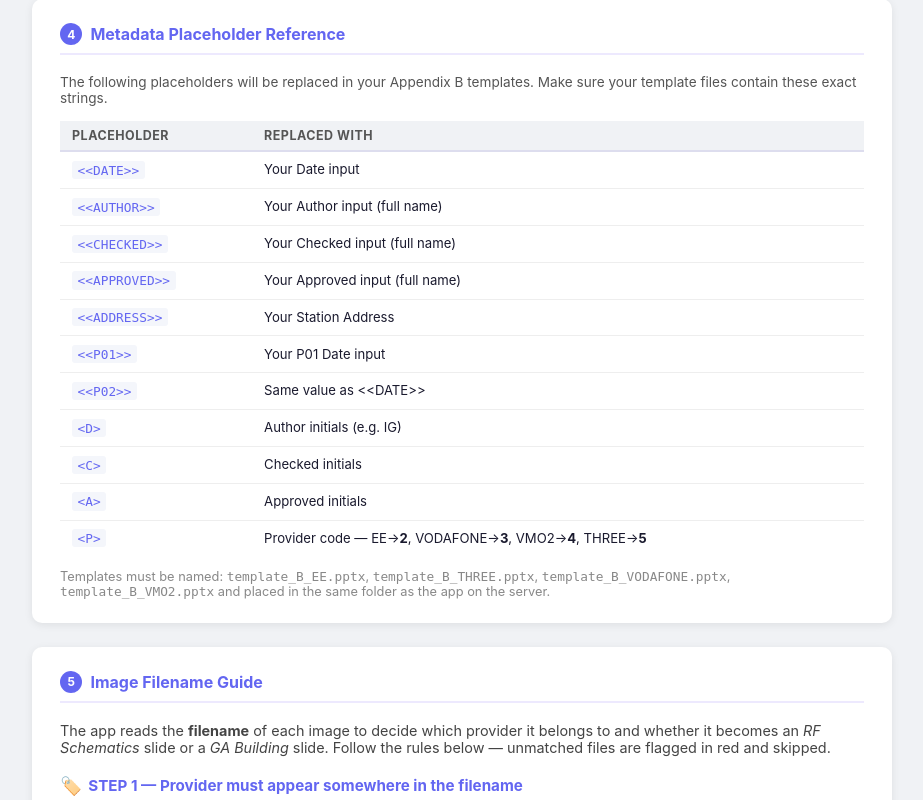
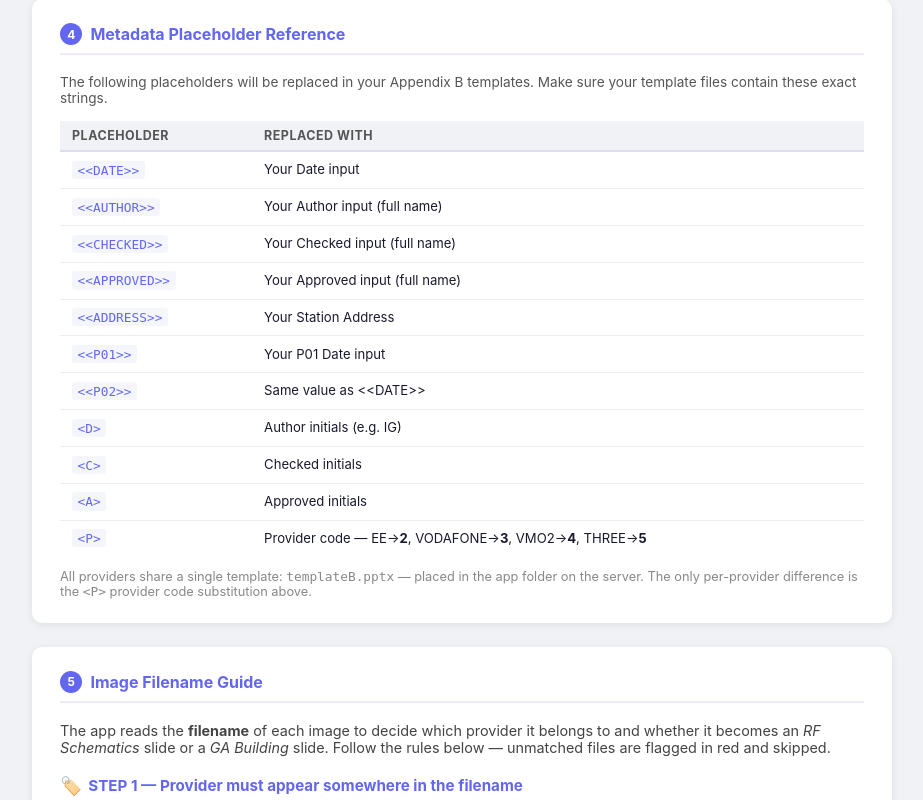
Before and after one commit to isaguven05/Appendix_A_Generator, a Flask app: page /appendix-b in a window 1280 px wide. Shown: the part 714-1514 px from the top of the page, without its empty margins (178-1101 px from the left). Run offline with Flask 3, Linux system fonts and the light colour scheme.

Commit message:
Fix Appendix B: use single shared templateB.pptx for all providers

```diff
--- a/app.py
+++ b/app.py
@@ -40,13 +40,8 @@ PROVIDERS = {
     "VMO2":     {"template": BASE_DIR / "Template_A_VMO2.pptx",     "label": "VMO2"},
 }
 
-# Provider → template file + display name  (Appendix B)
-PROVIDERS_B = {
-    "EE":       {"template": BASE_DIR / "template_B_EE.pptx",       "label": "EE"},
-    "THREE":    {"template": BASE_DIR / "template_B_THREE.pptx",     "label": "THREE"},
-    "VODAFONE": {"template": BASE_DIR / "template_B_VODAFONE.pptx",  "label": "VODAFONE"},
-    "VMO2":     {"template": BASE_DIR / "template_B_VMO2.pptx",      "label": "VMO2"},
-}
+# Appendix B uses ONE shared template for all providers
+TEMPLATE_B = BASE_DIR / "templateB.pptx"
 
 # Image filename prefix → provider key
 PREFIX_MAP = {
@@ -357,16 +352,11 @@ def generate_b():
         )
         return redirect(url_for("appendix_b_page"))
 
-    # ── Check templates exist ─────────────────────────────────────────────────
-    missing_templates = [
-        prov for prov in active_providers
-        if not PROVIDERS_B[prov]["template"].exists()
-    ]
-    if missing_templates:
+    # ── Check shared template exists ──────────────────────────────────────────
+    if not TEMPLATE_B.exists():
         flash(
-            f"Missing Appendix B template(s) for: {', '.join(missing_templates)}. "
-            f"Please add template_B_EE.pptx / template_B_THREE.pptx / "
-            f"template_B_VODAFONE.pptx / template_B_VMO2.pptx to the server.",
+            "Missing Appendix B template: templateB.pptx. "
+            "Please upload it to the server.",
             "error",
         )
         return redirect(url_for("appendix_b_page"))
@@ -379,11 +369,10 @@ def generate_b():
         for prov in ["EE", "THREE", "VODAFONE", "VMO2"]:
             if prov not in active_providers:
                 continue
-            info = PROVIDERS_B[prov]
             bkt  = buckets[prov]
             try:
                 pptx_bytes = generate_pptx_b(
-                    template_path      = str(info["template"]),
+                    template_path      = str(TEMPLATE_B),
                     date               = date,
                     author             = author,
                     checked            = checked,
--- a/templates/appendix_b.html
+++ b/templates/appendix_b.html
@@ -308,8 +308,8 @@
       </div>
 
       <p style="font-size:.8rem;color:#888;margin-top:.75rem;">
-        Templates must be named: <code>template_B_EE.pptx</code>, <code>template_B_THREE.pptx</code>, <code>template_B_VODAFONE.pptx</code>, <code>template_B_VMO2.pptx</code>
-        and placed in the same folder as the app on the server.
+        All providers share a single template: <code>templateB.pptx</code> — placed in the app folder on the server.
+        The only per-provider difference is the <code>&lt;P&gt;</code> provider code substitution above.
       </p>
     </div>
 
```
Also changed, not shown: 1 other file.
